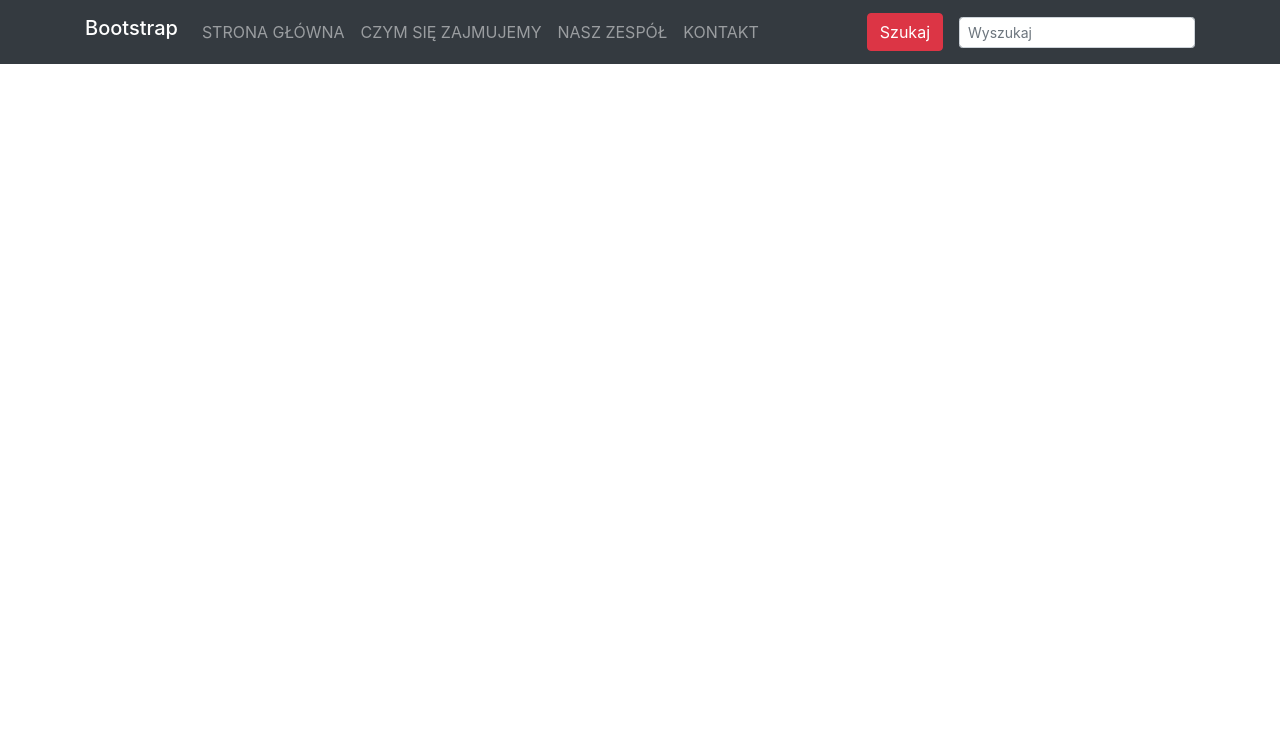
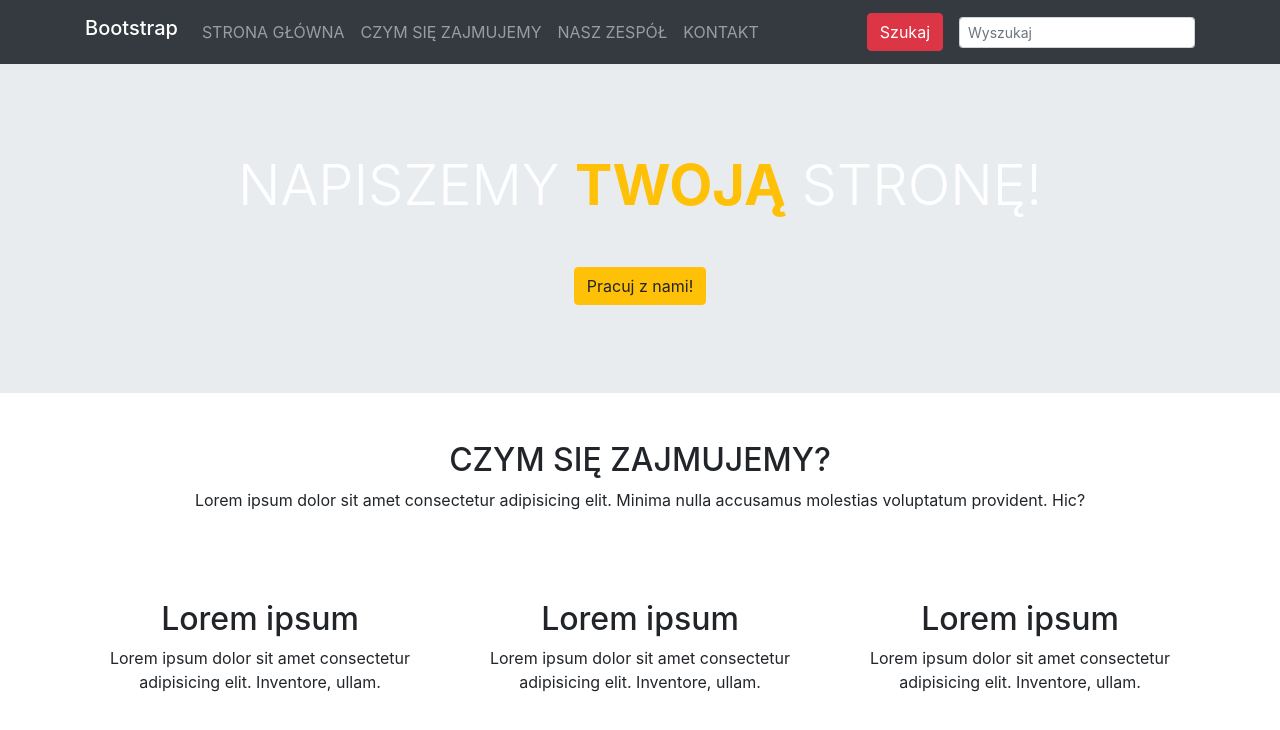
Before and after one commit to dorotaniemyjska/kurs-bootstrap-4, a plain HTML site: page index.html in a window 1280 px wide. Drawn offline with nearby package versions, Linux system fonts and the light colour scheme.

Commit message:
add section jumbotron and section mission

```diff
--- a/index.html
+++ b/index.html
@@ -7,7 +7,7 @@
   <meta http-equiv="X-UA-Compatible" content="ie=edge">
   <title>Poznam bootstrapa</title>
   <link rel="stylesheet" href="https://stackpath.bootstrapcdn.com/bootstrap/4.3.1/css/bootstrap.min.css" integrity="sha384-ggOyR0iXCbMQv3Xipma34MD+dH/1fQ784/j6cY/iJTQUOhcWr7x9JvoRxT2MZw1T" crossorigin="anonymous">
-  <link rel="stylesheet" href="css/style.css">
+  <link rel="stylesheet" href="../src/css/style.css">
 </head>
 <header>
   <nav class="navbar navbar-expand-lg navbar-dark bg-dark">
@@ -44,6 +44,53 @@
 </header>
 
 <body>
+  <section class="my-section-jumbotron">
+    <div class="jumbotron jumbotron-fluid my-jumbotron d-flex align-items-center">
+      <div class="container text-center my-jumbotron-slogan">
+        <h1 class="display-4 text-white text-uppercase my-jumbotron-text my-4">Napiszemy
+          <span class="text-warning font-weight-bold">Twoją</span> stronę!</h1>
+        <button class="btn btn-warning my-4">Pracuj z nami!</button>
+      </div>
+    </div>
+  </section>
+  <section class="my-section-mission">
+    <div class="container my-5">
+      <div class="row">
+        <div class="col-sm-12 text-center">
+          <h2 class="text-uppercase my-mission-text">Czym się zajmujemy?</h2>
+          <p>Lorem ipsum dolor sit amet consectetur adipisicing elit. Minima nulla accusamus molestias voluptatum
+            provident. Hic?</p>
+        </div>
+      </div>
+      <div class="row justify-content-center my-5">
+        <div class="col-sm-12 col-md-4 text-center">
+          <div class="my-mission-background-icon mx-auto mb-4">
+            <i class="fas fa-desktop fa-fw my-mission-icon"></i>
+          </div>
+          <h2>Lorem ipsum</h2>
+          <p>Lorem ipsum dolor sit amet consectetur adipisicing elit. Inventore, ullam.</p>
+        </div>
+        <div class="col-sm-12 col-md-4 text-center">
+          <div class="my-mission-background-icon mx-auto mb-4">
+            <i class="fas fa-pencil-ruler fa-fw my-mission-icon"></i>
+          </div>
+          <h2>Lorem ipsum</h2>
+          <p>Lorem ipsum dolor sit amet consectetur adipisicing elit. Inventore, ullam.</p>
+        </div>
+        <div class="col-sm-12 col-md-4 text-center">
+          <div class="my-mission-background-icon mx-auto mb-4">
+            <i class="fas fa-eye fa-fw my-mission-icon"></i>
+          </div>
+          <h2>Lorem ipsum</h2>
+          <p>Lorem ipsum dolor sit amet consectetur adipisicing elit. Inventore, ullam.</p>
+        </div>
+      </div>
+    </div>
+  </section>
+
+
+
+
   <script src="https://code.jquery.com/jquery-3.3.1.slim.min.js" integrity="sha384-q8i/X+965DzO0rT7abK41JStQIAqVgRVzpbzo5smXKp4YfRvH+8abtTE1Pi6jizo" crossorigin="anonymous"></script>
   <script src="https://stackpath.bootstrapcdn.com/bootstrap/4.3.1/js/bootstrap.min.js" integrity="sha384-JjSmVgyd0p3pXB1rRibZUAYoIIy6OrQ6VrjIEaFf/nJGzIxFDsf4x0xIM+B07jRM" crossorigin="anonymous"></script>
 
```
